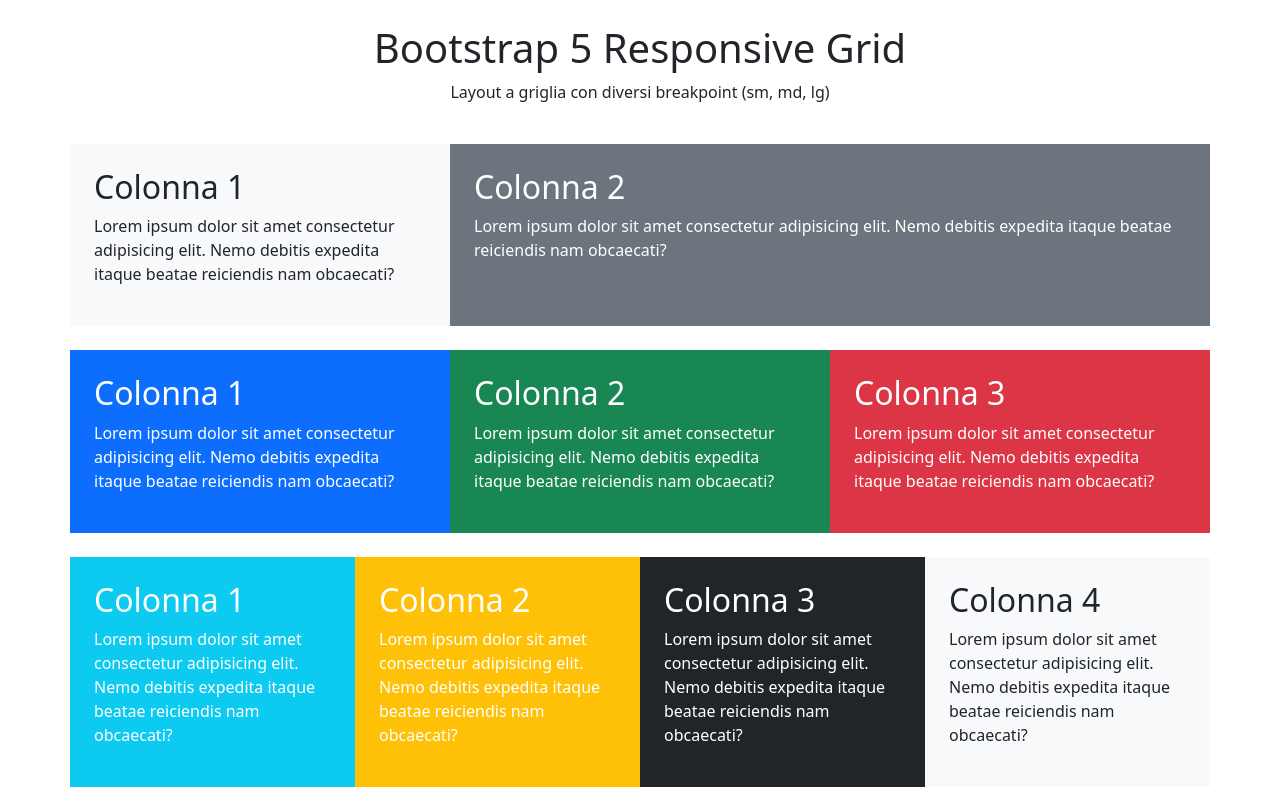
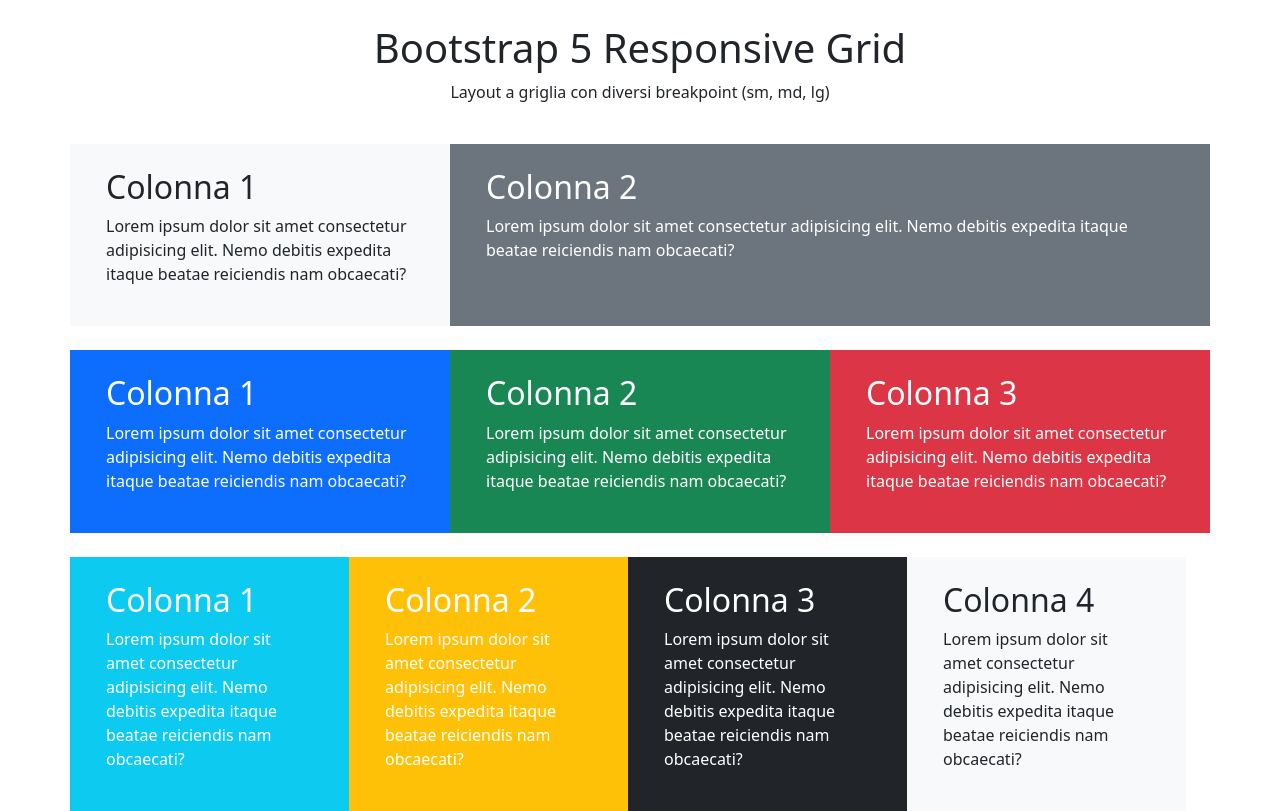
Before and after one commit to AndreaPotenza3/htmlcss-bootstrap-layout, a plain HTML site: page index.html in a window 1280 px wide. Drawn offline with nearby package versions, Linux system fonts and the light colour scheme.

Commit message:
corretto padding

```diff
--- a/index.html
+++ b/index.html
@@ -9,7 +9,8 @@
 <body>
     <div class="container text-center">
         <div class="row">
-            <div class="col-12 p-4">
+           <div class="col-12">
+            <div class="post-card p-4">
                 <h1>
                     Bootstrap 5 Responsive Grid
                 </h1>
@@ -19,9 +20,11 @@
             </div>
            </div>
         </div>
+    </div>
     <div class="container">
         <div class="row">
-            <div style="background-color: #F8F9FA;" class="col-sm-12  col-md-6 col-lg-4 p-4">
+            <div style="background-color: #F8F9FA;" class="col-sm-12  col-md-6 col-lg-4">
+                <div class="post-card p-4">
                     <h2>
                         Colonna 1
                     </h2>
@@ -29,7 +32,9 @@
                         Lorem ipsum dolor sit amet consectetur adipisicing elit. Nemo debitis expedita itaque beatae reiciendis nam obcaecati?
                     </p>
                 </div>
-            <div style="background-color: #6C757D; color: white" class="col-12 col-md-6 col-lg-8 p-4 debug">
+            </div>
+            <div style="background-color: #6C757D; color: white" class="col-12 col-md-6 col-lg-8">
+                <div class="post-card p-4">
                     <h2>
                         Colonna 2
                     </h2>
@@ -37,10 +42,12 @@
                         Lorem ipsum dolor sit amet consectetur adipisicing elit. Nemo debitis expedita itaque beatae reiciendis nam obcaecati?
                     </p>
                 </div>
+            </div>
 
         </div>
         <div class="row" style="margin-top: 24px;">
-            <div style="background-color: #0D6EFD; color: white" class="col-sm-6 col-md-4 p-4">
+           <div style="background-color: #0D6EFD; color: white" class="col-sm-6 col-md-4">
+            <div class="post-card p-4">
                 <h2>
                     Colonna 1
                 </h2>
@@ -49,7 +56,9 @@
                     Lorem ipsum dolor sit amet consectetur adipisicing elit. Nemo debitis expedita itaque beatae reiciendis nam obcaecati?
                 </p>
             </div>
-            <div style="background-color: #198754; color: white" class="col-sm-6 col-md-4 p-4">
+        </div>
+        <div style="background-color: #198754; color: white" class="col-sm-6 col-md-4">
+            <div class="post-card p-4">
                 <h2>
                     Colonna 2
                 </h2>
@@ -58,7 +67,9 @@
                     Lorem ipsum dolor sit amet consectetur adipisicing elit. Nemo debitis expedita itaque beatae reiciendis nam obcaecati?
                 </p>
             </div>
-            <div style="background-color: #DC3545; color: white" class="col-sm-12 col-md-4 p-4">
+        </div>
+            <div style="background-color: #DC3545; color: white" class="col-sm-12 col-md-4">
+                <div class="post-card p-4">
                     <h2>
                         Colonna 3
                     </h2>
@@ -69,7 +80,8 @@
                 </div>
             </div>
         <div class="row" style="margin-top: 24px;">
-            <div style="background-color: #0DCAF0; color: white" class="col-sm-6 col-md-3 px-4 p-4">
+            <div style="background-color: #0DCAF0; color: white" class="col-sm-6 col-md-3">
+                <div class="post-card p-4">
                     <h2>
                         Colonna 1
                     </h2>
@@ -78,7 +90,9 @@
                         Lorem ipsum dolor sit amet consectetur adipisicing elit. Nemo debitis expedita itaque beatae reiciendis nam obcaecati?
                     </p>
                 </div>
-            <div style="background-color: #FFC107; color: white" class="col-sm-6 col-md-3 p-4">
+            </div>
+            <div style="background-color: #FFC107; color: white" class="col-sm-6 col-md-3">
+                <div class="post-card p-4">
                     <h2>
                         Colonna 2
                     </h2>
@@ -87,7 +101,9 @@
                         Lorem ipsum dolor sit amet consectetur adipisicing elit. Nemo debitis expedita itaque beatae reiciendis nam obcaecati?
                     </p>
                 </div>
-            <div style="background-color: #212529; color: white" class="col-sm-6 col-md-3 p-4">
+            </div>
+            <div style="background-color: #212529; color: white" class="col-sm-6 col-md-3">
+                <div class="post-card p-4">
                     <h2>
                         Colonna 3
                     </h2>
@@ -96,7 +112,9 @@
                         Lorem ipsum dolor sit amet consectetur adipisicing elit. Nemo debitis expedita itaque beatae reiciendis nam obcaecati?
                     </p>
                 </div>
-            <div style="background-color: #F8F9FA;" class="col-sm-6 col-md-3 p-4">
+            </div>
+            <div style="background-color: #F8F9FA;" class="col-sm-6 col-md-3">
+                <div class="post-card p-4">
                     <h2>
                         Colonna 4
                     </h2>
@@ -106,6 +124,7 @@
                     </p>
                 </div>
             </div>
+        </div>
 
     </div>
 
```
Lines whose indentation alone changed are shown as unchanged.
